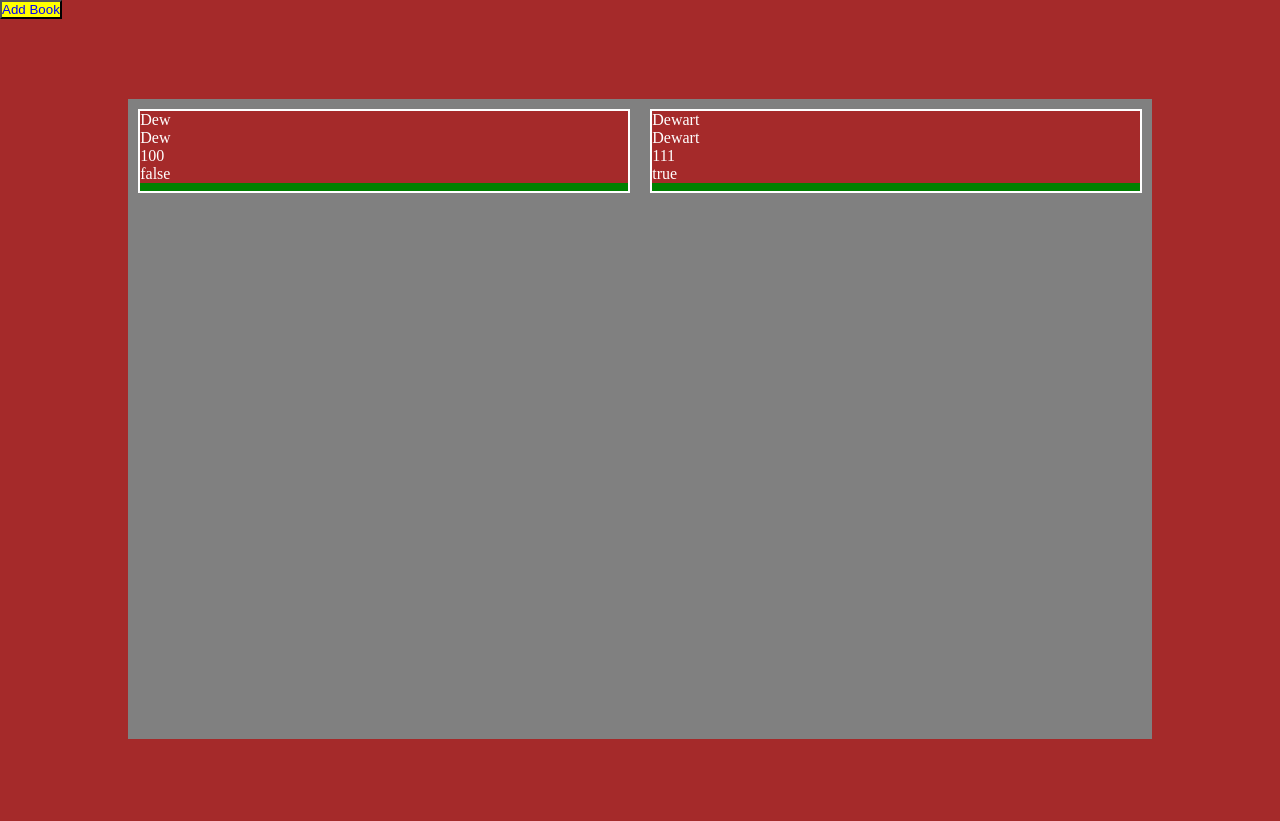
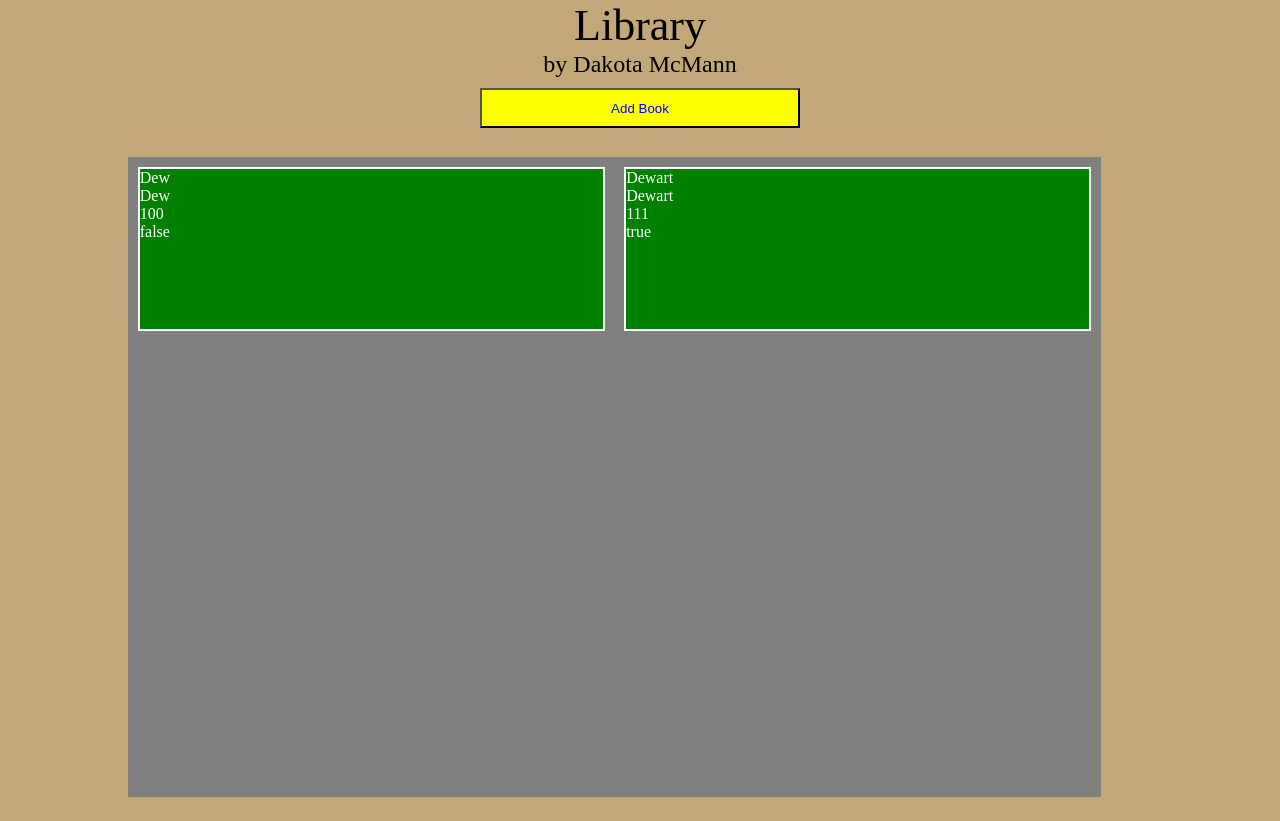
Before and after one commit to Zytaveon/OdinProjectV2, a plain HTML site: page Projects/Library/index.html in a window 1280 px wide. Drawn offline with Linux system fonts and the light colour scheme.

Commit message:
Added some styling to the page to make it less bland.

```diff
--- a/Projects/Library/index.html
+++ b/Projects/Library/index.html
@@ -8,6 +8,8 @@
     </head>
 
     <header>
+        <div class = "HeaderTitle"> Library </div>
+        <div class = "HeaderAuthor"> by Dakota McMann </div>
         <button id = "AddBookButton">
             Add Book
         </button>
--- a/Projects/Library/styles.css
+++ b/Projects/Library/styles.css
@@ -1,7 +1,28 @@
 *{
-    background-color: brown;
+    /* RESET VALUES */
     margin: 0;
     padding: 0;
+}
+
+header{
+    display: flex;
+    flex-direction: column;
+    align-items: center;
+}
+
+.HeaderTitle{
+    /* background-color: yellow; */
+    font-size: 44px;
+}
+
+.HeaderAuthor{
+    /* background-color: yellow; */
+    font-size: 24px;
+}
+
+body{
+    background-color: #C2A878;
+
 }
 
 #BookContainer{
@@ -10,20 +31,23 @@
 
     display: flex;
     height: 80vh;
-    width: 80vw;
-    margin: 10vh 10vw;
+    width: 76vw;
+    margin: 3vh 10vw;
 }
 
 #AddBookButton{
     background-color: yellow;
     color: blue;
+    height: 5vh;
+    width: 25vw;
+    margin: 10px;
+    margin-bottom: 5px;
 }
 
 .Book{
     flex: 1;
     background-color: green;
-    height: 80px;
-    width: 80px;
+    height: 20vh;
     border: 2px solid white;
     margin: 1%;
 }
```
